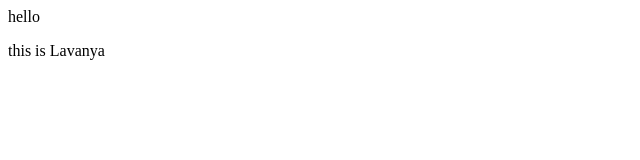
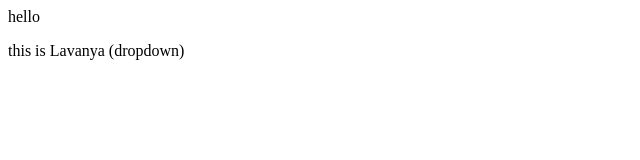
Before and after one commit to Lavanya-189/try, a plain HTML site: page index.html in a window 1280 px wide. Shown: the full height of the page, 0-640 px from the left. Drawn offline with Linux system fonts and the light colour scheme.

Commit message:
add dropdown

```diff
--- a/index.html
+++ b/index.html
@@ -1,2 +1,2 @@
 <p>hello</p>
-<p>this is Lavanya</p>
+<p>this is Lavanya (dropdown)</p>
```
